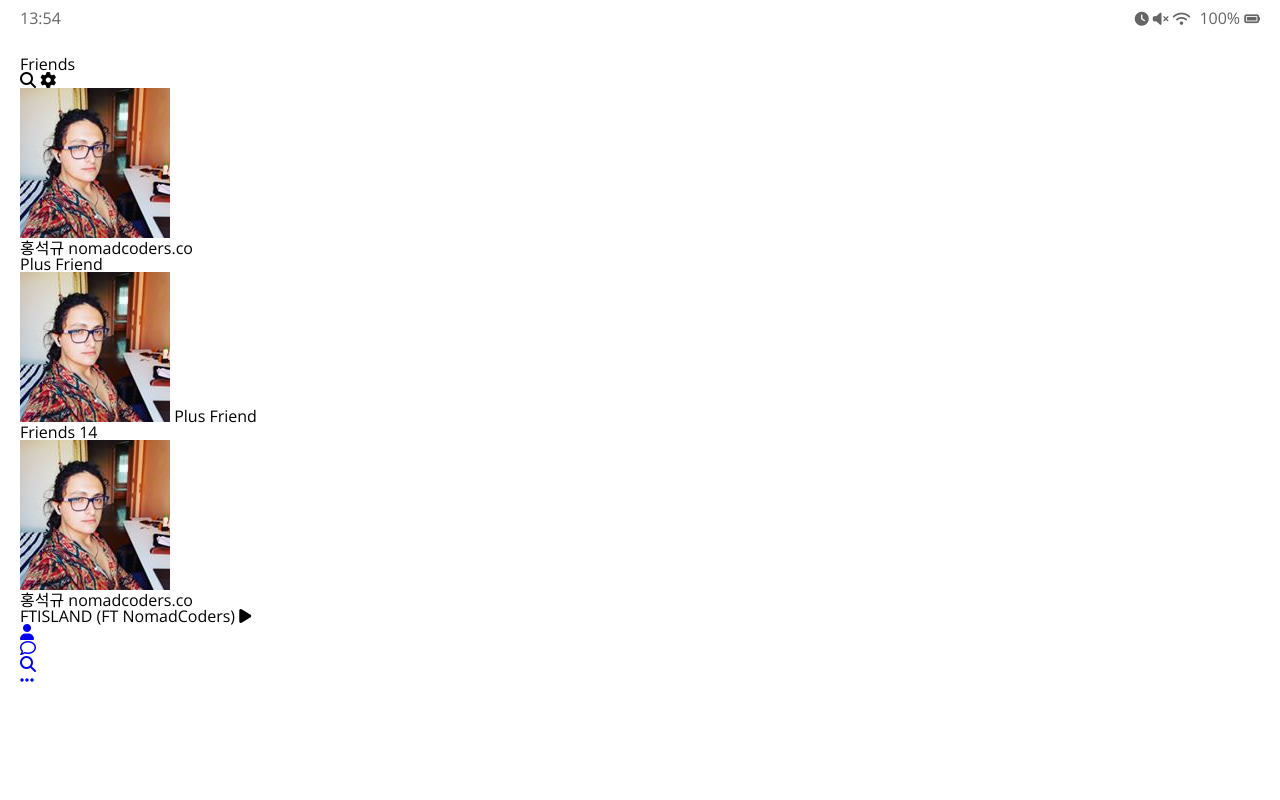
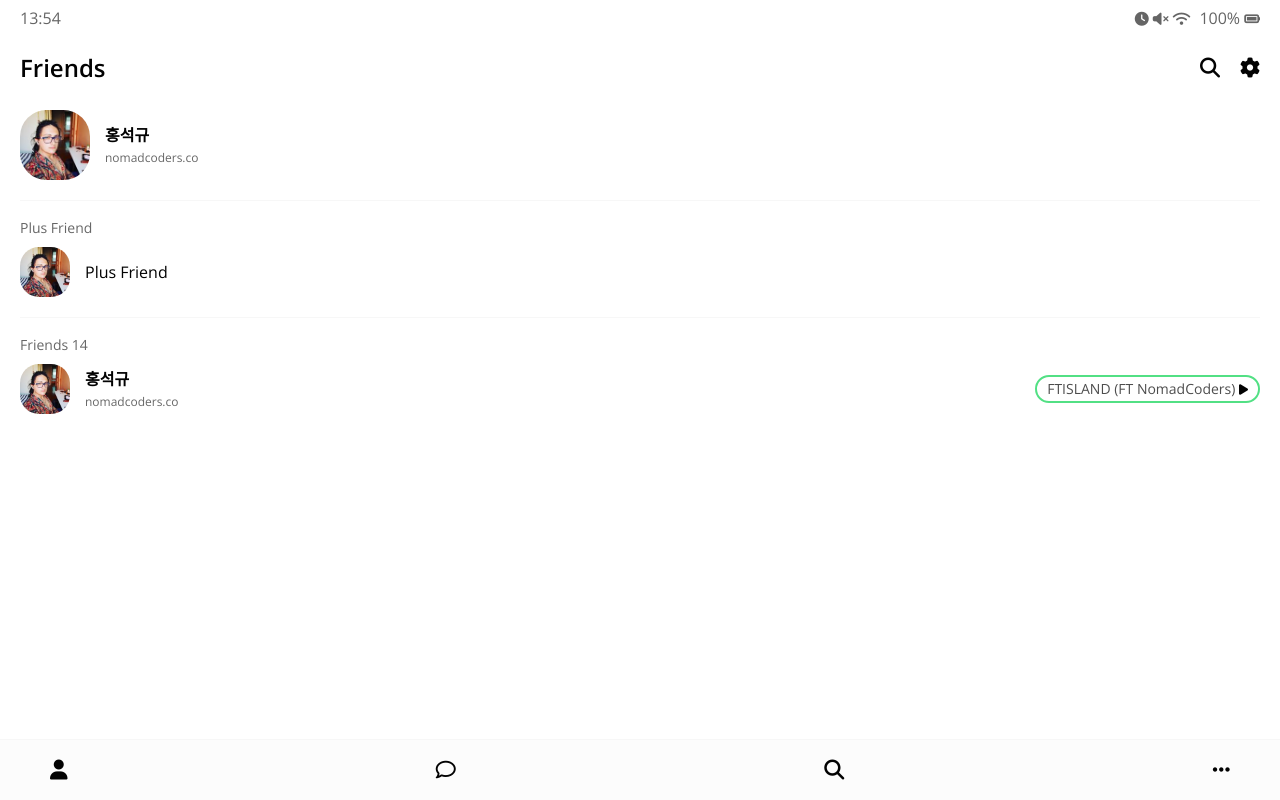
Before and after one commit to SeokgyuHong/kakao-clone-v2.0, a plain HTML site: page friends.html in a window 1280 px wide. Drawn offline with nearby package versions, Linux system fonts and the light colour scheme.

Commit message:
final_friends

```diff
--- /dev/null
+++ b/css/friend.css
@@ -0,0 +1,58 @@
+.friend {
+  display: flex;
+  justify-content: space-between;
+  align-items: center;
+}
+.friend .friend__avatar {
+  width: 50px;
+  border-radius: 38%;
+}
+.friend__avatar.g-avatar {
+  width: 70px;
+}
+.friend__avatar.m-avatar {
+  width: 60px;
+}
+
+.friend .friend__column {
+  display: flex;
+  align-items: center;
+}
+
+.friend .friend__avatar {
+  margin-right: 15px;
+}
+
+.friend__content .friend__name {
+  display: block;
+  font-weight: 600;
+  margin-bottom: 5px;
+}
+
+.friend__content .friend__status,
+.friend__content .friend__bottom-text,
+.friend .chat__timestamp {
+  opacity: 0.6;
+}
+
+.friend__content .friend__bottom-text {
+  font-size: 14px;
+}
+
+.friend__content .friend__status,
+.friend .chat__timestamp {
+  font-size: 12px;
+}
+
+.friend .friend__now-listening {
+  border: 2px solid #52e084;
+  padding: 5px 10px;
+  border-radius: 15px;
+  font-size: 14px;
+}
+.friend__now-listening span {
+  opacity: 0.7;
+}
+.friend__now-listening i {
+  font-size: 12px;
+}
--- /dev/null
+++ b/css/friends.css
@@ -0,0 +1,13 @@
+.friends .friends__plus {
+  margin: 20px 0px;
+  padding: 20px 0px;
+  border-top: 1px solid #f7f7f7;
+  border-bottom: 1px solid #f7f7f7;
+}
+
+.friends__plus .friends__title,
+.friends__list .friends__title {
+  font-size: 14px;
+  opacity: 0.6;
+  margin-bottom: 12px;
+}
--- /dev/null
+++ b/css/header.css
@@ -0,0 +1,24 @@
+.header {
+  display: flex;
+  justify-content: space-between;
+  align-items: center;
+  margin-bottom: 30px;
+}
+.header .header__title {
+  font-size: 24px;
+  font-weight: 600;
+}
+
+.header .header__icon {
+  font-size: 20px;
+  margin-left: 20px;
+  cursor: pointer;
+}
+.header .header__header-column {
+  display: flex;
+  align-items: center;
+}
+.header .header__back-btn {
+  font-size: 24px;
+  margin-right: 20px;
+}
--- /dev/null
+++ b/css/nav-bar.css
@@ -0,0 +1,33 @@
+.nav {
+  position: fixed;
+  width: 100%;
+  background-color: #fcfcfc;
+  padding: 20px 50px;
+  left: 0px;
+  bottom: 0px;
+  border-top: 1px solid #f7f7f7;
+}
+.nav .nav__list {
+  display: flex;
+  justify-content: space-between;
+}
+.nav i {
+  font-size: 20px;
+}
+.nav .nav__list-link {
+  position: relative;
+}
+.nav .nav__badge {
+  position: absolute;
+  top: -7px;
+  right: -7px;
+  color: white;
+  background-color: #dc5d46;
+  width: 18px;
+  height: 18px;
+  display: flex;
+  justify-content: center;
+  align-items: center;
+  border-radius: 20px;
+  font-size: 11px;
+}
--- a/css/styles.css
+++ b/css/styles.css
@@ -1,6 +1,10 @@
-@import url("https://fonts.googleapis.com/css2?family=Open+Sans:wght@400;700&display=swap");
+@import url("https://fonts.googleapis.com/css2?family=Open+Sans:wght@400;600&display=swap");
 @import "reset.css";
 @import "status-bar.css";
+@import "header.css";
+@import "nav-bar.css";
+@import "friend.css";
+@import "friends.css";
 body {
   background-color: white;
   padding: 10px 20px;
@@ -8,3 +12,12 @@ body {
   font-family: "Open Sans", -apple-system, BlinkMacSystemFont, "Segoe UI",
     Roboto, Oxygen, Ubuntu, Cantarell, "Open Sans", "Helvetica Neue", sans-serif;
 }
+
+a {
+  color: inherit;
+  text-decoration: none;
+}
+
+* {
+  box-sizing: border-box;
+}
--- a/friends.html
+++ b/friends.html
@@ -38,14 +38,14 @@
     </header>
     <main class="friends">
       <header class="friends__header">
-        <div class="friends__friend friend friend--lg">
-          <div class="friends__column">
-            <img src="images/avatar.jpg" class="g-avatar" />
+        <div class="friends__friend friend">
+          <div class="friend__column">
+            <img src="images/avatar.jpg" class="g-avatar friend__avatar" />
             <div class="friend__content">
-              <span class="friends__name">
+              <span class="friend__name">
                 홍석규
               </span>
-              <span class="friends__status">
+              <span class="friend__status">
                 nomadcoders.co
               </span>
             </div>
@@ -55,24 +55,24 @@
       <div class="friends__plus">
         <h5 class="friends__title">Plus Friend</h5>
         <div class="friends__friend friend">
-          <div class="friends__column">
-            <img src="images/avatar.jpg" class="g-avatar" />
-            <span class="friends__name">
-              Plus Friend
-            </span>
+          <div class="friend__column">
+            <img src="images/avatar.jpg" class="friend__avatar" />
+            <div class="friend__content">
+              <span class="friends__name">
+                Plus Friend
+              </span>
+            </div>
           </div>
         </div>
       </div>
       <ul class="friends__list">
         <h5 class="friends__title">Friends 14</h5>
         <li class="friends__friend friend">
-          <div class="friends__column">
-            <img src="images/avatar.jpg" class="g-avatar" />
+          <div class="friend__column">
+            <img src="images/avatar.jpg" class="friend__avatar" />
             <div class="friend__content">
-              <span class="friends__name">
-                홍석규
-              </span>
-              <span class="friends__status">
+              <span class="friend__name">홍석규</span>
+              <span class="friend__status">
                 nomadcoders.co
               </span>
             </div>
```
Also changed, not shown: chat.html (+3 -3 lines), find.html (+3 -3 lines), index.html (+16 -11 lines), settings.html (+1 -1 lines).
